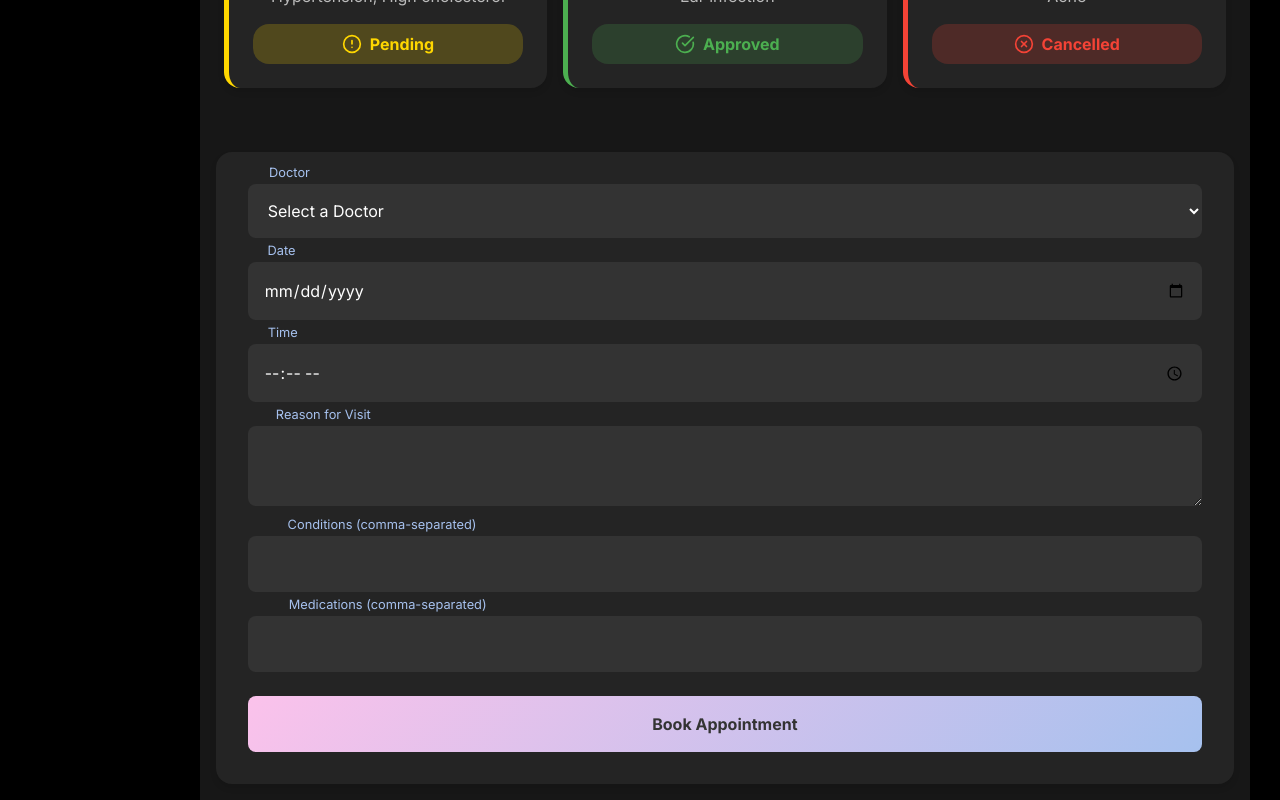
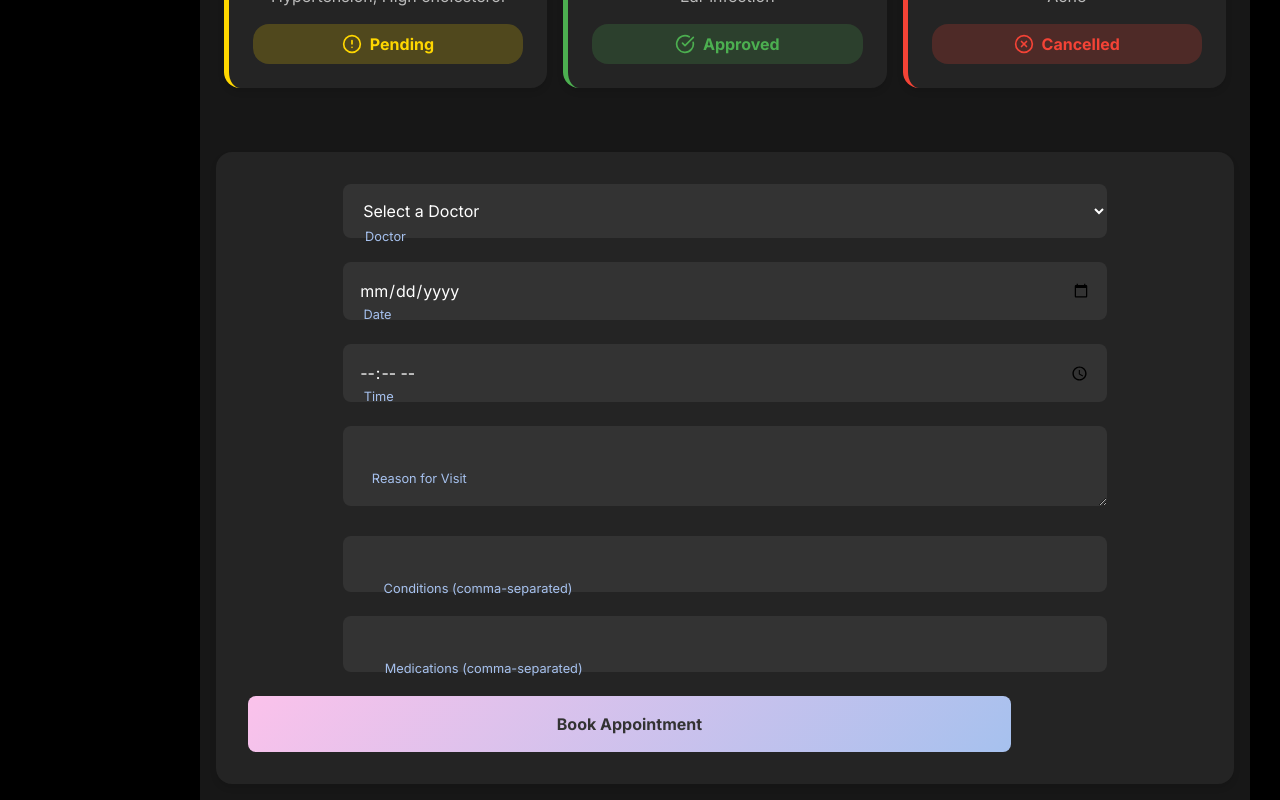
Before and after one commit to CHEGEBB/healthmasterv2, a Next.js app: page /appointments in a window 1280 px wide. Shown: the part 882-1682 px from the top of the page. Built offline with nearby package versions, Linux system fonts and the light colour scheme.

Commit message:
refactor: Update input and label styles in Appointments.scss

```diff
--- a/sass/Appointments.scss
+++ b/sass/Appointments.scss
@@ -222,7 +222,6 @@ body {
   max-width: 1200px;
   width: 100%;
   margin: 0 auto;
-
   .form-cont {
     display: grid;
     gap: 1.5rem;
@@ -232,7 +231,7 @@ body {
     position: relative;
 
     input, select, textarea {
-      width: 100%;
+      width: 80%;
       padding: 1rem;
       background-color: #333;
       border: none;
@@ -254,8 +253,8 @@ body {
 
     label {
       position: absolute;
-      left: 1rem;
-      top: 1rem;
+      left: 7rem;
+      top: 5rem;
       color: #aaa;
       transition: all 0.3s ease;
       pointer-events: none;
@@ -282,6 +281,8 @@ body {
     font-weight: bold;
     cursor: pointer;
     transition: all 0.3s ease;
+    width: 80%;
+    justify-content: center;
 
     &:hover {
       transform: translateY(-2px);
```
